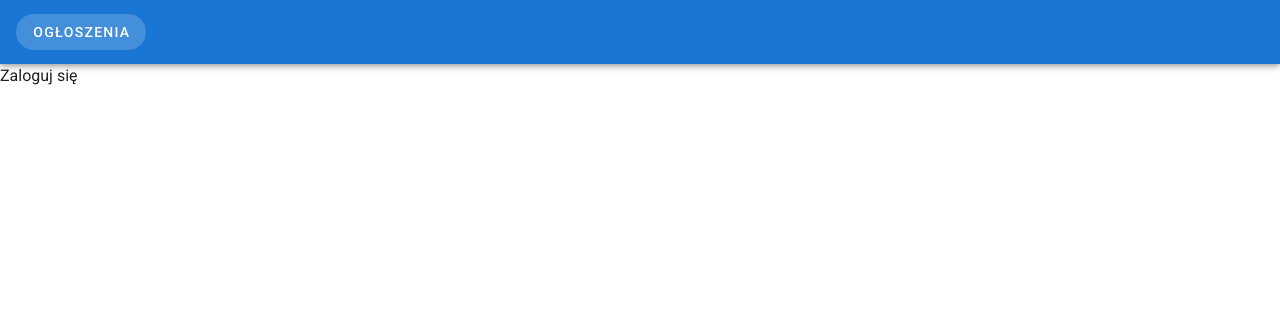
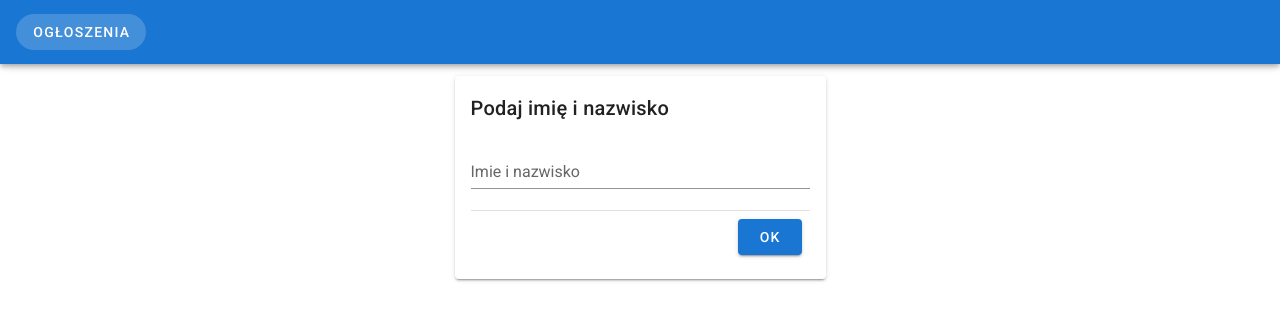
Before and after one commit to Milesq/notice-board, a Vue app: page / in a window 1280 px wide. Shown: the top 320 px of the page. Built offline with nearby package versions, Linux system fonts and the light colour scheme.

Commit message:
Add login form

```diff
--- a/src/views/Home.vue
+++ b/src/views/Home.vue
@@ -1,3 +1,32 @@
 <template>
-  <div>Zaloguj się</div>
+  <v-container>
+    <v-row justify="center">
+      <v-col sm="8" md="4">
+        <v-card>
+          <v-card-title>Podaj imię i nazwisko</v-card-title>
+          <v-card-text>
+            <v-form @submit.prevent="submit">
+              <v-text-field v-model="name" label="Imie i nazwisko" />
+              <v-divider />
+              <v-card-actions>
+                <v-spacer />
+                <v-btn type="submit" color="primary">ok</v-btn>
+              </v-card-actions>
+            </v-form>
+          </v-card-text>
+        </v-card>
+      </v-col>
+    </v-row>
+  </v-container>
 </template>
+
+<script>
+export default {
+  data: () => ({
+    name: '',
+  }),
+  methods: {
+    submit() {},
+  },
+};
+</script>
```
